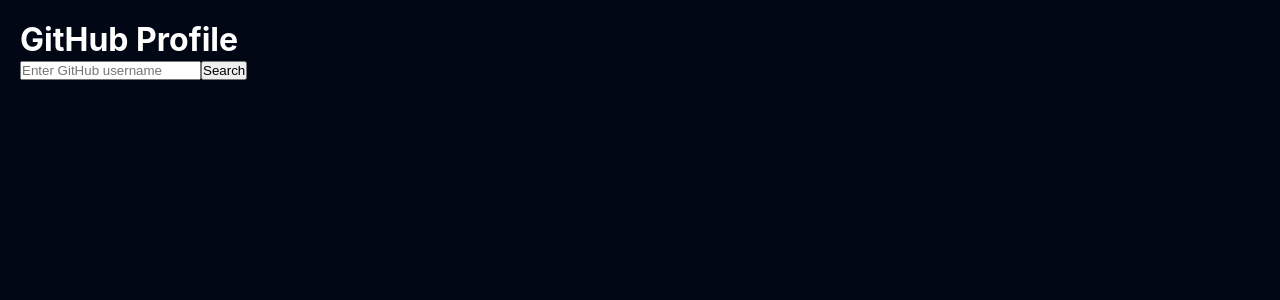
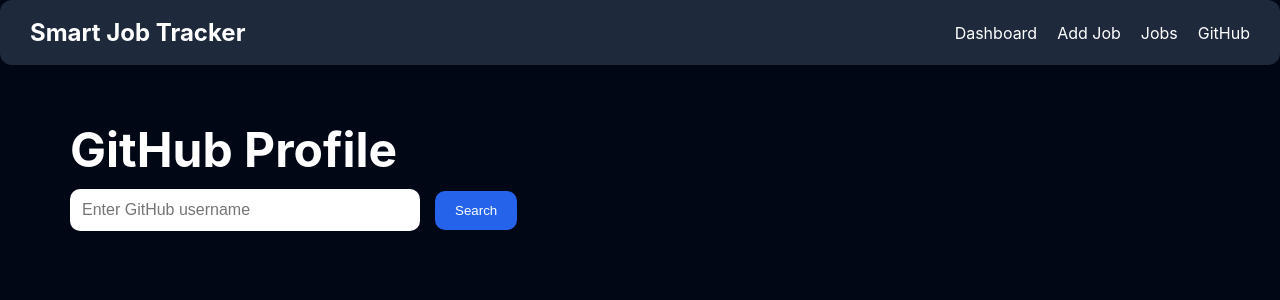
Before and after one commit to sde-akarshika-mehrotra/Smart-Job-Tracker, a React (Vite) app in the folder client/: page /github in a window 1280 px wide. Shown: the top 300 px of the page. Built offline with nearby package versions, Linux system fonts and the light colour scheme; no server answers.

Commit message:
Completed UI

```diff
--- a/client/src/pages/AddJob.css
+++ b/client/src/pages/AddJob.css
@@ -1,56 +1,56 @@
-.job-form{
-    max-width:700px;
-    margin:30px auto;
+.job-form {
+    max-width: 700px;
+    margin: 30px auto;
 
-    display:flex;
-    flex-direction:column;
-    gap:18px;
+    display: flex;
+    flex-direction: column;
+    gap: 18px;
 
-    background:#1e293b;
-    padding:30px;
-    border-radius:15px;
-    box-shadow:0 4px 12px rgba(0,0,0,0.3);
+    background: #1e293b;
+    padding: 30px;
+    border-radius: 15px;
+    box-shadow: 0 4px 12px rgba(0, 0, 0, 0.3);
 }
 
 .form-input,
-.form-textarea{
-    width:100%;
-    padding:14px;
+.form-textarea {
+    width: 100%;
+    padding:10px 12px;
 
-    border:none;
-    border-radius:10px;
+    border: none;
+    border-radius: 10px;
 
-    background:#334155;
-    color:white;
+    background: #334155;
+    color: white;
 
-    font-size:16px;
+    font-size: 16px;
 }
 
 .form-input:focus,
-.form-textarea:focus{
-    outline:2px solid #2563eb;
+.form-textarea:focus {
+    outline: 2px solid #2563eb;
 }
 
-.form-textarea{
-    min-height:80px;
-    resize:none;
+.form-textarea {
+    min-height: 60px;
+    resize: none;
 }
 
-.submit-btn{
-    padding:14px;
+.submit-btn {
+    padding: 14px;
 
-    border:none;
-    border-radius:10px;
+    border: none;
+    border-radius: 10px;
 
-    background:#2563eb;
-    color:white;
+    background: #2563eb;
+    color: white;
 
-    font-size:16px;
-    cursor:pointer;
+    font-size: 16px;
+    cursor: pointer;
 
-    transition:0.3s;
+    transition: 0.3s;
 }
 
-.submit-btn:hover{
-    transform:translateY(-2px);
+.submit-btn:hover {
+    transform: translateY(-2px);
 }
--- a/client/src/pages/Dashboard.css
+++ b/client/src/pages/Dashboard.css
@@ -108,7 +108,7 @@
 .dashboard-container {
     max-width: 1200px;
     margin: auto;
-    padding: 30px;
+    padding: 15px 30px;
 }
 
 .section-title {
@@ -123,3 +123,7 @@
     border-radius: 20px;
     font-size: 14px;
 }
+
+.not-found {
+    font-size: 2rem;
+}
--- a/client/src/pages/Dashboard.jsx
+++ b/client/src/pages/Dashboard.jsx
@@ -101,7 +101,7 @@
                                 />
                             ))
                         ) : (
-                            <p>No jobs found</p>
+                            <p className="not-found">No jobs found ❌</p>
                         )
                     }
                 </div>
--- /dev/null
+++ b/client/src/pages/GitHubProfile.css
@@ -0,0 +1,85 @@
+.github-search{
+    display:flex;
+    gap:15px;
+    align-items: center;
+    margin-bottom:30px;
+}
+
+.github-input{
+    width:350px;
+    padding:12px;
+
+    border:none;
+    border-radius:10px;
+
+    background:white;
+    color: black;
+    font-size: 16px;
+}
+
+
+.github-btn{
+    padding:12px 20px;
+
+    border:none;
+    border-radius:10px;
+
+    background:#2563eb;
+    color:white;
+
+    cursor:pointer;
+}
+
+.github-card{
+    max-width:500px;
+
+    margin:30px auto;
+
+    background:#1e293b;
+
+    padding:30px;
+
+    border-radius:15px;
+
+    text-align:center;
+
+    box-shadow:0 4px 12px rgba(0,0,0,0.3);
+}
+
+.github-avatar{
+    width:120px;
+    height:120px;
+
+    border-radius:50%;
+
+    margin-bottom:20px;
+}
+
+.github-card h2{
+    margin-bottom:15px;
+}
+
+.github-card p{
+    margin:10px 0;
+    color:#cbd5e1;
+}
+
+.github-link{
+    display:inline-block;
+
+    margin-top:15px;
+
+    padding:10px 18px;
+
+    background:#2563eb;
+
+    border-radius:10px;
+
+    color:white;
+}
+
+.github-error{
+    color:#ef4444;
+    margin-top:10px;
+    font-size: 20px;
+}
--- a/client/src/pages/GitHubProfile.jsx
+++ b/client/src/pages/GitHubProfile.jsx
@@ -1,5 +1,6 @@
+import "./GitHubProfile.css";
 import { useState } from "react";
-// import Navbar from "../components/Navbar";
+import Navbar from "../components/Navbar";
 
 function GitHubProfile() {
 
@@ -11,7 +12,7 @@
     const fetchUser = async () => {
 
         if (!username.trim()) {
-            setError("Please enter username");
+            setError("Please enter username !");
             return;
         }
 
@@ -40,27 +41,39 @@
 
     return (
         <>
-            {/* <Navbar /> */}
+            <Navbar />
 
-            <div style={{ padding: "20px" }}>
-                <h1>GitHub Profile</h1>
+            <div className="dashboard-container">
+
+                <h1 className="page-title">
+                    GitHub Profile
+                </h1>
+
+                <div className="github-search">
 
                     <input
+                        className="github-input"
                         placeholder="Enter GitHub username"
                         value={username}
                         onChange={(e) => setUsername(e.target.value)}
                     />
 
-                <button onClick={fetchUser}>
+                    <button
+                        className="github-btn"
+                        onClick={fetchUser}>
                         Search
                     </button>
 
+                </div>
+
                 {loading && <p>Loading...</p>}
-                {error && <p style={{ color: "red" }}>{error}</p>}
+                {error && <p className="github-error">{error}</p>}
 
                 {data && (
-                    <div style={{ marginTop: "20px" }}>
+                    <div className="github-card">
+
                         <img
+                            className="github-avatar"
                             src={data.avatar_url}
                             width="120"
                             style={{ borderRadius: "50%" }}
@@ -72,7 +85,9 @@
                         <p>Following: {data.following}</p>
                         <p>Public Repos: {data.public_repos}</p>
 
-                        <a href={data.html_url} target="_blank" rel="noreferrer">
+                        <a
+                            className="github-link"
+                            href={data.html_url} target="_blank" rel="noreferrer">
                             Visit Profile
                         </a>
                     </div>
--- a/client/src/pages/JobList.jsx
+++ b/client/src/pages/JobList.jsx
@@ -53,7 +53,7 @@
                             />
                         ))
                     ) : (
-                        <p>No jobs found</p>
+                        <p className="not-found">No jobs found ❌</p>
                     )}
                 </div>
             </div>
```
Lines whose indentation alone changed are shown as unchanged.
